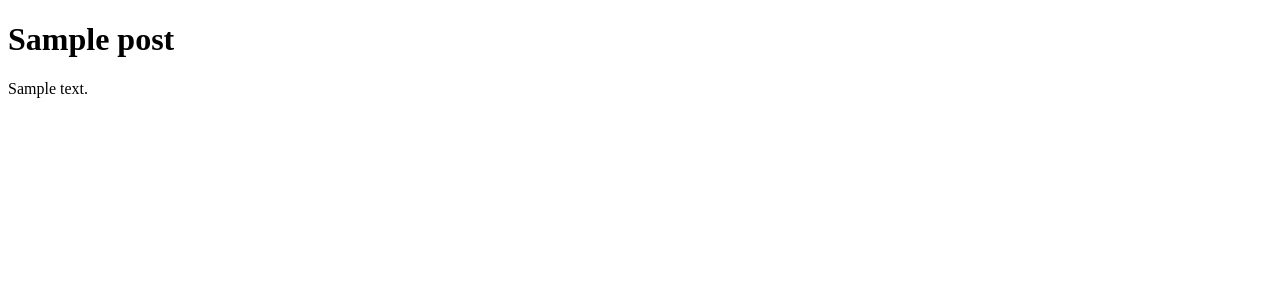
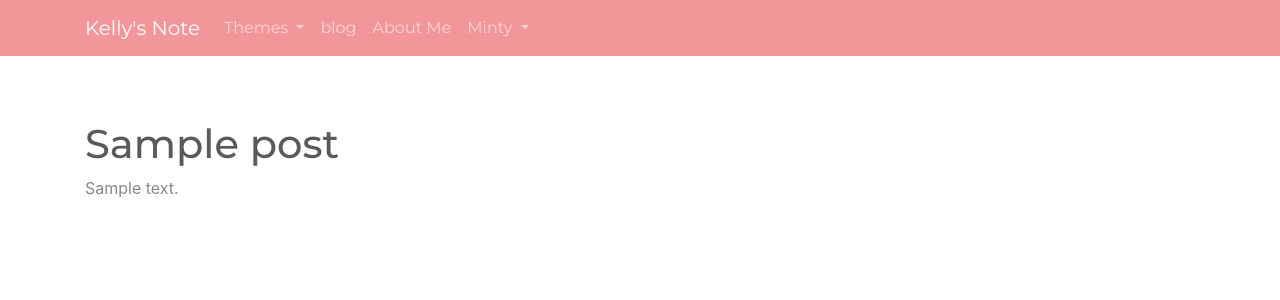
Before and after one commit to unmelted/django_prj1, a Django app: page /blog/1/ in a window 1280 px wide. Shown: the top 300 px of the page. Run offline with Django 3.2, Linux system fonts and the light colour scheme; tables that the repository leaves empty hold one stand-in row (values such as "Sample post"); some libraries are stand-ins or nearby versions.

Commit message:
applyt post detail navbar

```diff
--- a/blogapp/models.py
+++ b/blogapp/models.py
@@ -13,3 +13,6 @@ class Post(models.Model):
 
     def __str__(self):
         return '{} :: {}'.format(self.title, self.author)
+
+    def get_absolute_url(self):
+        return '/blog/{}/'.format(self.pk)
--- a/blogapp/templates/blogapp/post_detail.html
+++ b/blogapp/templates/blogapp/post_detail.html
@@ -1,13 +1,67 @@
 <!DOCTYPE html>
+{% load static %}
 <html lang="en">
 <head>
     <meta charset="UTF-8">
-    <title>{{ object.title }}</title>
+    <title>Kelly Blog</title>
+    <meta name="viewport" content="width=device-width, initial-scale=1">
+    <link rel="stylesheet" href="{% static 'blogapp/mint.css' %}">
+    <link rel="stylesheet" href="{% static 'blogapp/custom.min.css' %}">
 </head>
 <body>
-    <h1>{{ object.title}} </h1>
-   <div>
-        {{ object.content }}
+ <div class="navbar navbar-expand-lg fixed-top navbar-dark bg-dark" id="navbar">
+      <div class="container">
+        <a href="../" class="navbar-brand">Kelly's Note</a>
+        <button class="navbar-toggler" type="button" data-toggle="collapse" data-target="#navbarResponsive" aria-controls="navbarResponsive" aria-expanded="false" aria-label="Toggle navigation">
+          <span class="navbar-toggler-icon"></span>
+        </button>
+        <div class="collapse navbar-collapse" id="navbarResponsive">
+          <ul class="navbar-nav">
+            <li class="nav-item dropdown">
+              <a class="nav-link dropdown-toggle" data-toggle="dropdown" href="#" id="themes">Themes <span class="caret"></span></a>
+              <div class="dropdown-menu" aria-labelledby="themes">
+                <a class="dropdown-item" href="../default/">Default</a>
+                <div class="dropdown-divider"></div>
+                <a class="dropdown-item" href="../cerulean/">Cerulean</a>
+                <a class="dropdown-item" href="../cosmo/">Cosmo</a>
+                <a class="dropdown-item" href="../cyborg/">Cyborg</a>
+                <a class="dropdown-item" href="../darkly/">Darkly</a>
+                <a class="dropdown-item" href="../flatly/">Flatly</a>
+                <a class="dropdown-item" href="../journal/">Journal</a>
+                <a class="dropdown-item" href="../litera/">Litera</a>
+                <a class="dropdown-item" href="../lumen/">Lumen</a>
+                <a class="dropdown-item" href="../lux/">Lux</a>
+                <a class="dropdown-item" href="../materia/">Materia</a>
+              </div>
+            </li>
+            <li class="nav-item">
+              <a class="nav-link" href="/blog/">blog</a>
+            </li>
+            <li class="nav-item">
+              <a class="nav-link" href="/about_me/">About Me</a>
+            </li>
+            <li class="nav-item dropdown">
+              <a class="nav-link dropdown-toggle" data-toggle="dropdown" href="#" id="download">Minty <span class="caret"></span></a>
+              <div class="dropdown-menu" aria-labelledby="download">
+                <a class="dropdown-item" rel="noopener" target="_blank" href="https://jsfiddle.net/bootswatch/3bojykn2/">Open in JSFiddle</a>
+                <div class="dropdown-divider"></div>
+                <a class="dropdown-item" href="../4/minty/bootstrap.min.css" download>bootstrap.min.css</a>
+                <a class="dropdown-item" href="../4/minty/bootstrap.css" download>bootstrap.css</a>
+                <div class="dropdown-divider"></div>
+                <a class="dropdown-item" href="../4/minty/_variables.scss" download>_variables.scss</a>
+                <a class="dropdown-item" href="../4/minty/_bootswatch.scss" download>_bootswatch.scss</a>
+              </div>
+            </li>
+          </ul>
+        </div>
+      </div>
+ </div>
+    <div class="container">
+        {% if p.head_image %}
+            <img class="card-img-top" src="{{ p.head_image.url }}" alt="Card image cap">
+        {% endif %}
+        <h1>{{ object.title}} </h1>
+             {{ object.content }}
     </div>
 </body>
 </html>
```
